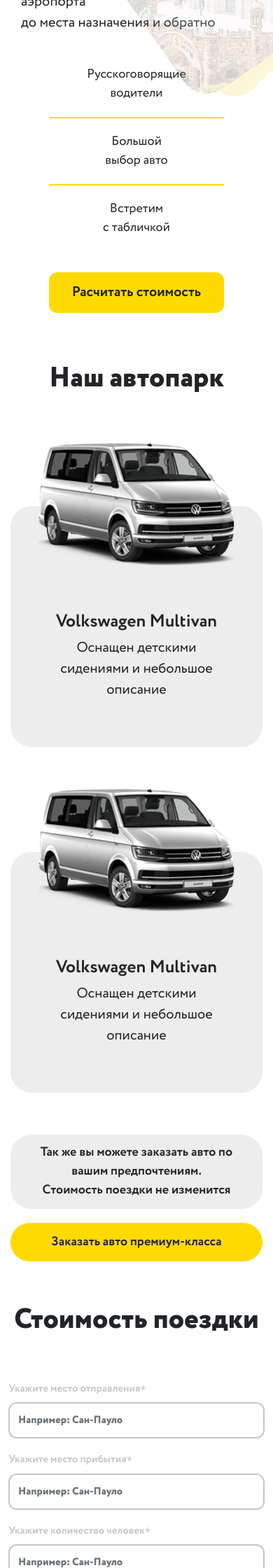
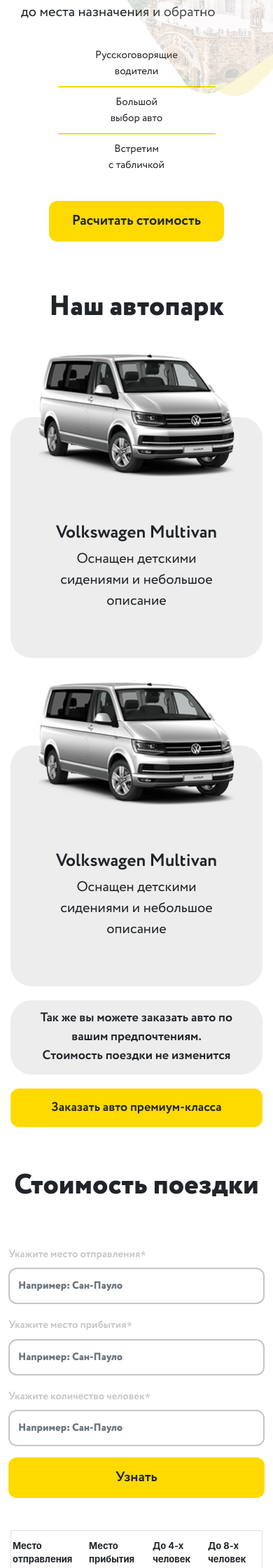
Before and after one commit to UlyanYunakh/ulyanyunakh.github.io, a PHP site: page / in a window 390 px wide. Shown: the part 320-2560 px from the top of the page at 70% size. Run offline with PHP 8.4, Linux system fonts and the light colour scheme.

Commit message:
Adaptive

```diff
--- a/index.html
+++ b/index.html
@@ -50,7 +50,7 @@
 					<h1 style="text-align: left;">В Барселоне</h1>
 					<p class="main-p">Доставим вас с фомфортом из аэропорта<br>до места назначения и обратно</p>
 					<ul class="advantage-list">
-						<li>Русскоговорящие водители</li>
+						<li>Русскоговорящие<br> водители</li>
 						<li>Большой<br> выбор авто</li>
 						<li>Встретим<br> с табличкой</li>
 					</ul>
@@ -87,7 +87,7 @@
 		</div>
 		<div class="container" id="cost">
 			<h1>Стоимость поездки</h1>
-			<form style="margin: 30px 0;">
+			<form id="table-form" style="">
 				<div class="form-row">
 					<div class="form-group col-md-3">
 						<label for="inputFrom">Укажите место отправления</label>
@@ -102,7 +102,6 @@
 						<input type="number" class="form-control" id="inputNumber" placeholder="Например: Сан-Пауло">
 					</div>
 					<div class="form-group col-md-2">
-						<label for="submitBtn" style="color: white; margin: 0;">Узнать</label>
 						<button type="submit" class="btn" id="submitBtn">Узнать</button>
 					</div>
 				</div>
--- a/media.css
+++ b/media.css
@@ -123,7 +123,7 @@
 		align-items: center;
 	}
 	.auto-background {
-		margin-top: 150px;
+		margin-top: 125px;
 		width: 100%;
 		padding: 150px 50px 50px;
 	}
@@ -136,12 +136,10 @@
 	}
 	.auto-request {
 		width: 100%;
-		margin: 60px 0 20px;
 	}
 	#btn-request {
 		width: 100%;
 		min-width: 290px;
-		border-radius: 30px;
 		font-size: 18px;
 	}
 }
@@ -154,7 +152,7 @@
 		height: 300px;
 	}
 	.how-works {
-		margin: 40px 0;
+		margin: 20px 0 40px;
 	}
 	#feedback .row {
 		padding-top: 20px;
@@ -211,6 +209,9 @@
 	h1{
 		font-size: 40px;
 	}
+	.main-text {
+		padding-top: 25px;
+	}
 	#questions-title {
 		font-size: 35px;
 	}
@@ -220,7 +221,9 @@
 	.table td, .table th {
 		padding: 0.75rem 2px;
 	}
-
+	#table-form {
+		margin-top: 15px;
+	}
 }
 @media (max-width: 425px){
 	h1 {
@@ -235,8 +238,12 @@
 	.auto-request {
 		font-size: 18px;
 	}
-	.form-control, label, .why-us-p {
+	.form-control, label, .why-us-p, .advantage-list {
 		font-size: 15px;
+	}
+	.advantage-list li {
+		padding: 10px 10px;
+		width: 225px;
 	}
 }
 @media (max-width: 375px){
@@ -253,10 +260,10 @@
 		margin-bottom: 20px;
 	}
 	.table {
-		margin-bottom: 40px;
+		margin-bottom: 70px;
 	}
 	#cost h1 {
-		margin: 35px 0 20px;
+		margin: 70px 0 0;
 	}
 	.how-works h1 {
 		font-size: 30px;
--- a/style.css
+++ b/style.css
@@ -437,3 +437,6 @@ footer .container .row {
 	font-size: 24px;
 	margin: 0 10px;
 }
+#table-form {
+	margin: 30px 0;
+}
```
